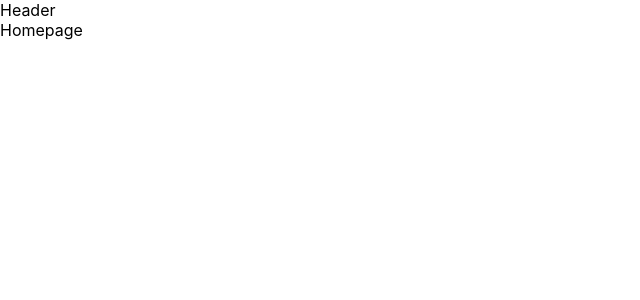
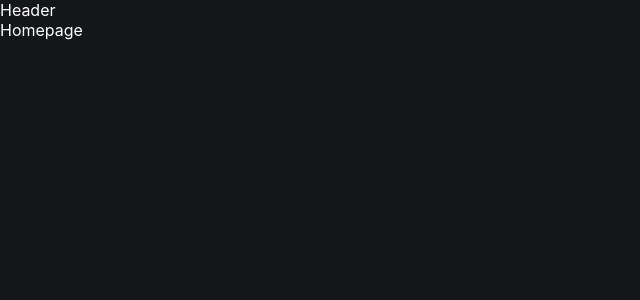
Before and after one commit to pragnesh-aus/crypto-coin-app, a React (Create React App) app: page / in a window 1280 px wide. Shown: the top 300 px of the page, without its empty margins (0-640 px from the left). Built offline with nearby package versions, Linux system fonts and the light colour scheme.

Commit message:
useStyles in Material UI

```diff
--- a/src/App.js
+++ b/src/App.js
@@ -1,3 +1,4 @@
+import { makeStyles } from '@material-ui/core';
 import { BrowserRouter, Route } from 'react-router-dom';
 import './App.css';
 import Header from './components/Header';
@@ -5,9 +6,18 @@
 import Homepage from './Pages/Homepage';
 
 function App() {
+  const useStyles = makeStyles(() => ({
+    App: {
+      backgroundColor: '#14161a',
+      color: 'white',
+      minHeight: '100vh',
+    },
+  }));
+  // define object of use style
+  const classes = useStyles();
   return (
     <BrowserRouter>
-      <div>
+      <div className={classes.App}>
         <Header />
         <Route path="/" component={Homepage} exact />
         <Route path="/coins/:id" component={CoinPage} />
```
